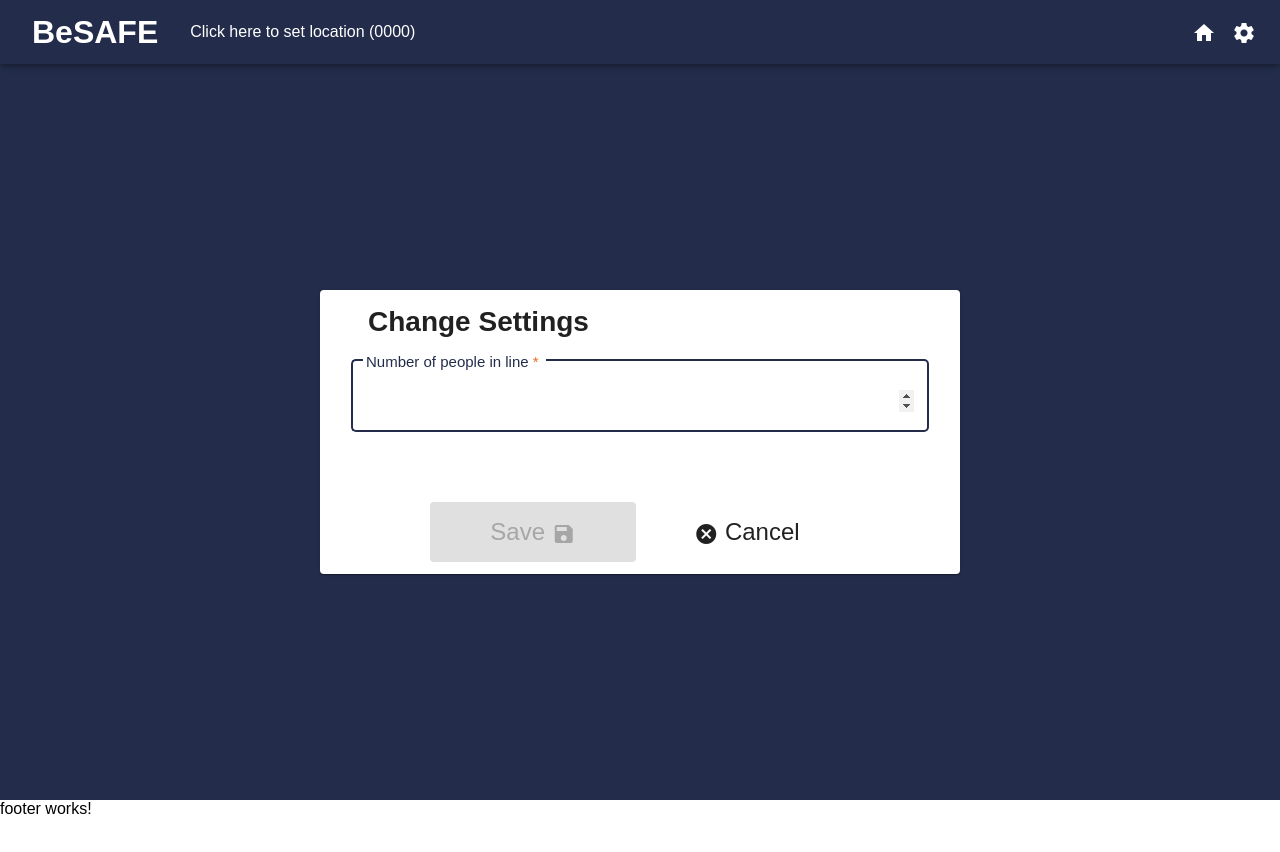
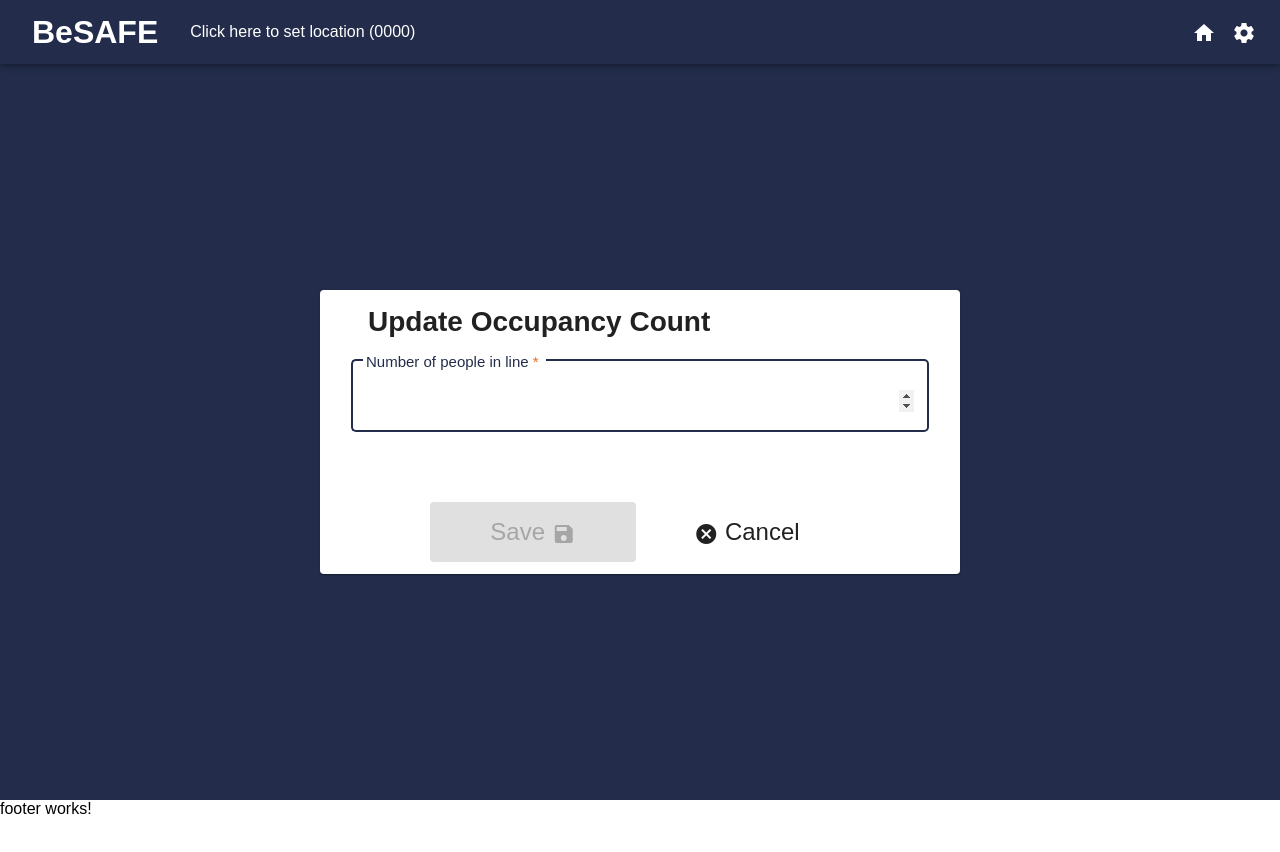
Before and after one commit to sartography/uva-covid19-testing-frontend, an Angular app: page /count in a window 1280 px wide. Shown: the top 852 px of the page. Built offline with nearby package versions, Linux system fonts and the light colour scheme; a web font is replaced by a local one; what @ngx-formly/core, ngx-qrcode-svg would draw is missing.

Commit message:
Fixes label

```diff
--- a/src/app/count/count.component.html
+++ b/src/app/count/count.component.html
@@ -6,7 +6,7 @@
 >
   <mat-card fxFlex="50%">
     <mat-card-header>
-      <h1>Change Settings</h1>
+      <h1>Update Occupancy Count</h1>
     </mat-card-header>
 
     <mat-card-content fxLayout="row wrap" fxLayoutAlign="center center">
--- a/src/material-theme.scss
+++ b/src/material-theme.scss
@@ -136,6 +136,10 @@
   button {
     &:focus {
       box-shadow: 0 0 0 2px white, 0 0 0 4px $brand-accent !important;
+
+      .mat-button-wrapper {
+        text-shadow: 0 0 0 2px white, 0 0 0 4px $brand-accent !important;
+      }
     }
 
     &.btn-xl {
```
